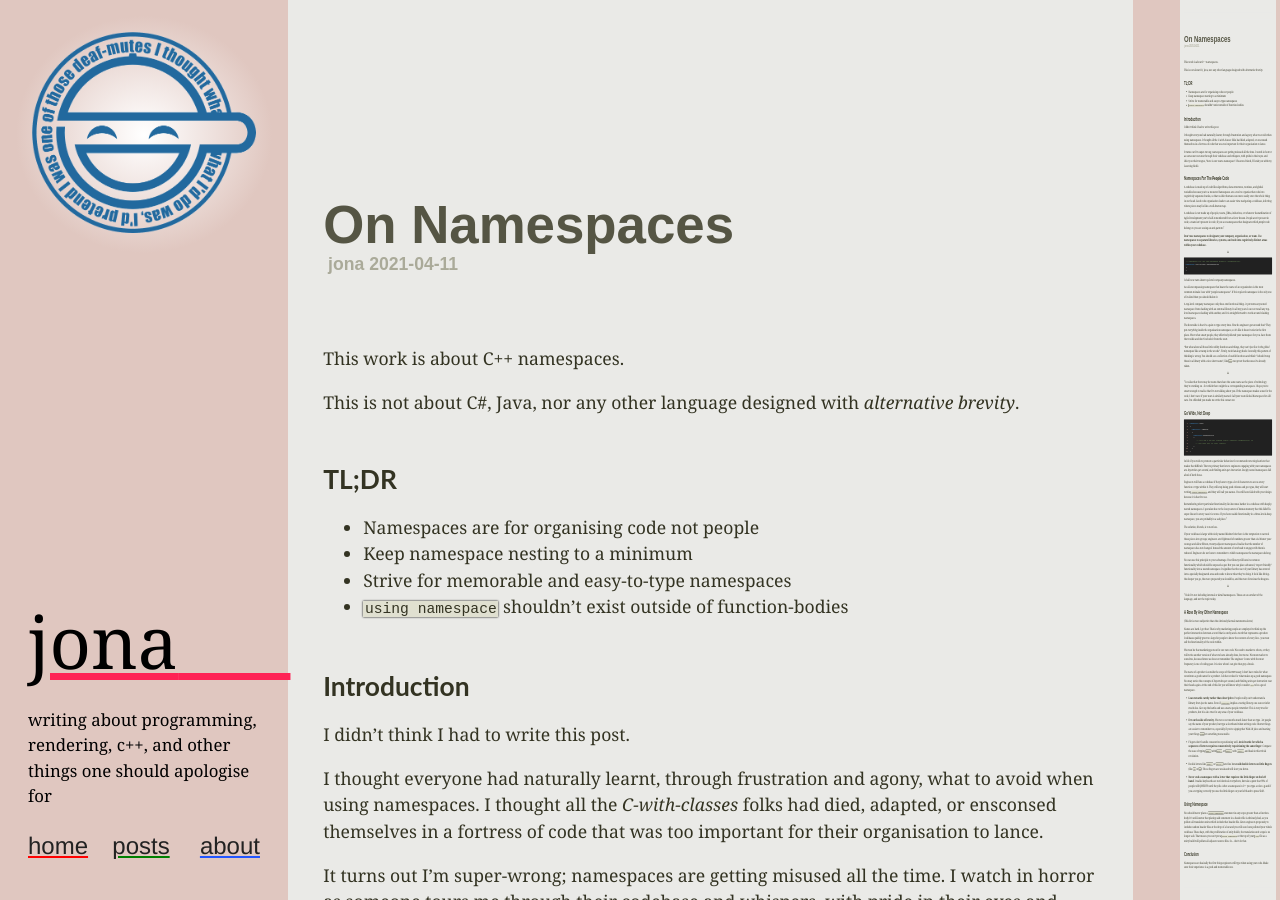
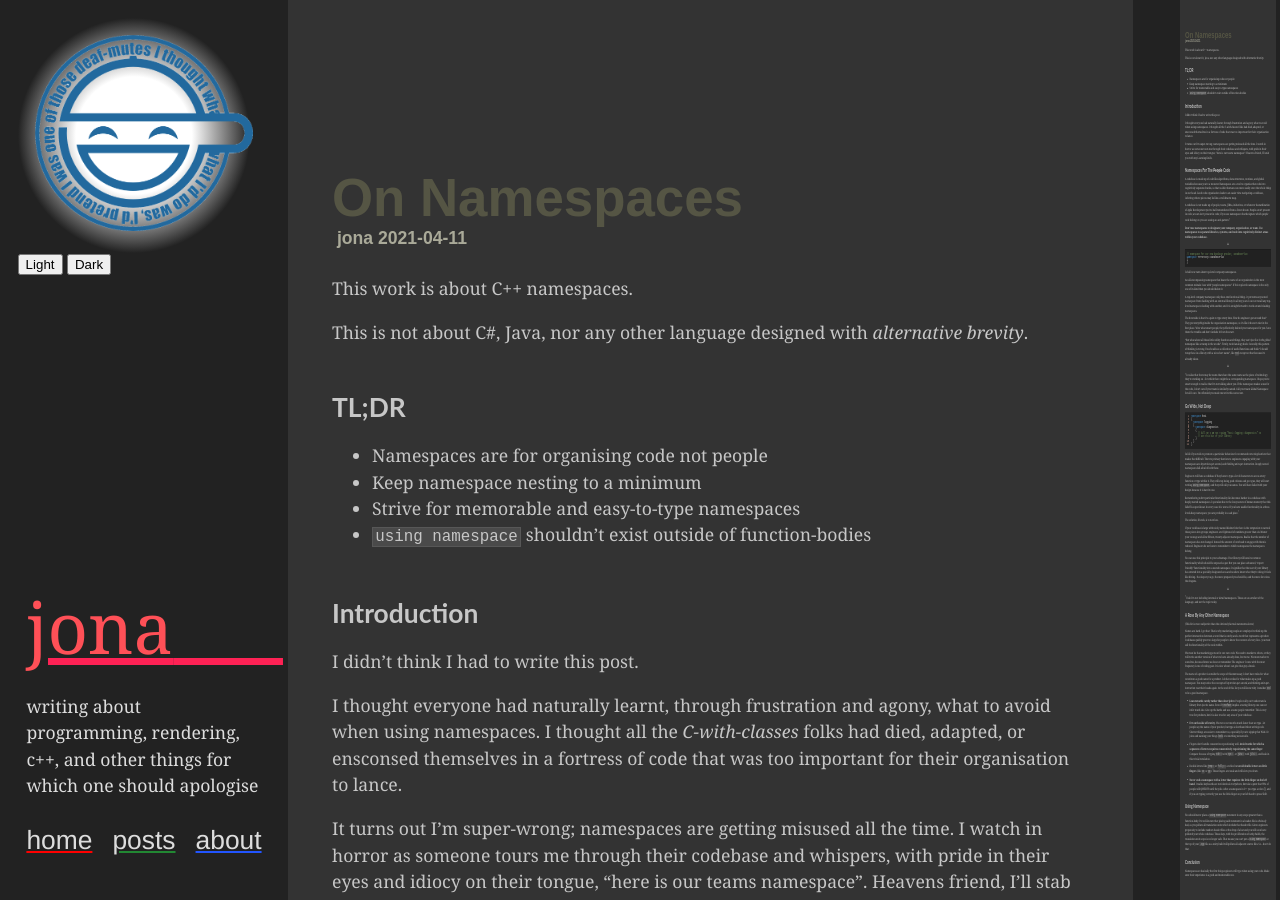
Before and after one commit to omnigoat/omnigoat.github.io, a Jekyll site: the page built from _posts/2021-04-11-on-namespaces.md, in a window 1280 px wide and 900 px high. Built offline with Jekyll 4.4.1, drawn with Linux system fonts in a browser that asks for light colours.

Commit message:
theme-switching is online

```diff
--- a/_layouts/default.html
+++ b/_layouts/default.html
@@ -1,40 +1,46 @@
 <!doctype html>
-<html class="light">
+<html class="dark">
 	<head>
 		<meta charset="utf-8">
 		<title>{{ page.title }}</title>
 		<link rel="stylesheet" href="/assets/css/styles.css" />
 		<link rel="stylesheet" href="/assets/css/syntax.css" />
 	</head>
-	<body class="light">
-		<div class="all-content2">
-			<div class="all-content">
+	<body>
+		<div class="all-content">
+			<div class="left-content">
 				<section class="sidebar hide-if-small">
-					<div class="sidebar-avatar">
-						<a class="avatar" href="/"><img src="/assets/img/avatari.png" /></a>
+					<div class="sidebar-top-content">
+						<div class="sidebar-avatar">
+							<a class="avatar" href="/"><img src="/assets/img/avatari.png" /></a>
+						</div>
+						<button id="myButton" onclick="change_theme('light')">Light</button>
+						<button id="myButton" onclick="change_theme('dark')">Dark</button>
 					</div>
-					<div class="sidebar-blurb hide-if-small">
+
+					<div class="sidebar-blurb">
 						<a class="author title" href="/" >{{site.author.name}}</a>
 						<p class="description">
-							writing about programming, rendering, c++, and other things one should apologise for
+							writing about programming, rendering, c++, and other things for which one should apologise
 						</p>
 						<p class="navigation">
 							<a class="nav_home" href="/" >home</a>
 							<a class="nav_posts" href="/posts" >posts</a>
 							<a class="nav_about" href="/about">about</a>
 						</p>
+					</div>
+
 				</section>
-				<section class="content">
-					<section class="posts">
+				<section class="contents">
+					<section class="inner-contents">
 						{{ content }}
 					</section>
 				</section>
-
 			</div>
-			<section class="minimap hide-if-small">
+			<section class="minimap hide-if-medium">
 				<div class="sizer"></div>
 				<div class="contents">
-					<section class="posts">
+					<section class="inner-contents">
 						{{ content }}
 					</section>
 				</div>
@@ -45,4 +51,14 @@
 	</body>
 
 	<script src="/assets/js/minimap.js"></script>
+	<script>
+
+	function change_theme(theme_name)
+	{
+		var html = document.documentElement;
+		html.className = '';
+		html.classList.add(theme_name);
+	}
+
+	</script>
 </html>
--- a/_posts/2021-04-11-on-namespaces.md
+++ b/_posts/2021-04-11-on-namespaces.md
@@ -96,7 +96,7 @@ I'm offended you made me write this caveat out.
  4    {
  5      namespace diagnostics
  6      {
- 7         // kill me I am not typing "hani::logging::diagnostics" to
+ 7        // kill me I am not typing "hani::logging::diagnostics" to
  8        // use this bit of your library
  9      }
 10    }
--- a/_sass/main.scss
+++ b/_sass/main.scss
@@ -10,38 +10,80 @@ body
 {
 	margin: 0;
 	padding: 0;
-	//overflow: hidden !important;
-	scrollbar-width: none;
-
+	font-size: 1.1rem;
+	tab-size: 4;
 }
 
-// all-content
-.all-content2
+// contains left-content and minimap
+.all-content
 {
 	display: flex;
 	justify-content: center;
-	//overflow: none;
-	//> * { flex:  1; }
 }
 
-.all-content
+// contains sidebar & content
+.left-content
 {
 	display: flex;
 	justify-content: start;
-	//margin: 0 auto;
-	//margin-left: -22rem;
 	max-width: 80rem;
 	overflow: visible;
 	transform: translateX(-9rem);
-	//padding-right: 10rem;
-	//flex: rem;
-	//> * { flex:  1; }
 }
 
-//
-// minimap
-// -------------
-//
+
+///
+/// sidebar
+/// ---------
+///
+.sidebar
+{
+	position: sticky;
+	width: 18rem;
+	max-width: 18em;
+	height: 100vh;
+	top: 0;
+	display: flex;
+	flex-flow: column;
+	padding: 1em;
+	justify-content: space-between;
+}
+
+// avatar
+.sidebar-avatar
+{
+	display: flex;
+	justify-content: space-around;
+	flex-flow: column;
+}
+
+.sidebar-avatar img
+{
+	padding: 1em;
+	width: 100%;
+	background-color: transparent;
+}
+
+
+
+///
+/// contents
+/// ----------
+///
+.contents
+{
+	max-width: 48em;
+	margin: 0;
+	padding: 0;
+}
+
+
+
+
+///
+/// minimap
+/// -------------
+///
 .minimap
 {
 	width: 6rem;
@@ -50,13 +92,6 @@ body
 	height: 100%;
 	margin-left: 2.25rem;
 	transform: translateX(-9rem);
-	//right: 0.25rem;
-	//left: 50%;
-
-
-	//z-index: 999;
-
-	//transform: translateX(30rem);
 }
 
 .minimap .contents
@@ -75,11 +110,6 @@ body
 	filter: blur(0.25em);
 }
 
-.minimap .contents .post
-{
-	//padding: 2rem;
-}
-
 .minimap .controller
 {
 	position: absolute;
@@ -93,72 +123,6 @@ body
 	//backdrop-filter: invert(1);
 }
 
-// .minimap:hover .controller
-// {
-//	 opacity: 0.2;
-//
-// }
-
-// .minimap:hover .controller:hover
-// {
-//	 opacity: 0.3;
-//	 transition: opacity 0.05s ease-in-out;
-// }
-
-//
-// sidebar
-// ---------
-//
-.sidebar
-{
-	position: sticky;
-
-	width: 18rem;
-	bottom: 0;
-	display: flex;
-	flex-flow: column;
-	padding: 1em;
-	justify-content: space-between;
-}
-
-// avatar
-.sidebar-avatar
-{
-	display: flex;
-	justify-content: space-around;
-}
-
-.sidebar-avatar img
-{
-	padding: 1em;
-	width: 100%;
-	background-color: transparent;
-}
-
-//
-// content
-//
-.content
-{
-	//margin-left: 16rem;
-	//padding-left: 2rem;
-	//max-width: 28em;
-	margin: 0;
-	padding: 0;
-	//overflow: wrap;
-}
-
-.sidebar
-{
-	position: sticky;
-	top: 0px;
-
-	max-width: 18em;
-	height: 100vh;
-
-	font-size: 1rem !important;
-}
-
 .banner
 {
 	min-height: 300px;
@@ -166,100 +130,44 @@ body
 	margin-bottom: 0.33lh;
 }
 
-.posts
+
+// NOTE: by design this applies to both the main
+// contents and the minimap contents
+.inner-contents
 {
-	padding: 2em;
-	padding-top: 4em;
+	padding: 2.5em;
 	max-width: 48em;
 }
 
 
 
-body
-{
-	font-size: 1.1em;
-	//line-height: 1.33em;
-	tab-size: 4;
-}
-
 h2
 {
-	margin-top: 1.9em;
-}
-
-code:not(.highlight code)
-{
-	background-color: #e0e0d0;
-	margin-left: 0.0ch;
-	margin-right: 0.0ch;
-	padding-left: 0.2ch;
-	padding-right: 0.2ch;
-	font-size: 1.025em;
+	margin-top: 1.85em;
 }
 
 
-///////
+
 ///
-///
-///  DYNAMIC SIZING
-///
+/// Responsive Sizing
+/// --------------------
 ///
 
-
-// @media (min-width: 32rem)
-// {
-//	 .sidebar .avatar:after
-//	 {
-//		 content: "32rem";
-//		 text-align: right;
-//		 display: block;
-//		 width: 100%;
-//	 }
-
-//	 .sidebar
-//	 {
-//		 font-size: 0.7rem !important;
-//	 }
-// }
-
-// @media (min-width: 70rem)
-// {
-//	 .sidebar .avatar:after
-//	 {
-//		 content: "70rem";
-//		 text-align: right;
-//		 display: block;
-//		 width: 100%;
-//	 }
-
-//	 .all-content
-//	 {
-//		 justify-content: center;
-//	 }
-// }
-
-
+// xl: 80rem to 96rem
 @media (width < 96rem)
 {
-	.all-content2
+	.all-content
 	{
 		justify-content: left;
 	}
 
-	.all-content
+	.left-content
 	{
 		transform: none;
 		margin-left: 0;
 		//min-left: 18rem;
 	}
 
-	//.sidebar
-	//{
-	//	position: fixed;
-	//	left: 0;
-	//	top: 0;
-	//	height: 100%;
-	//}
 	.minimap
 	{
 		position: fixed;
@@ -269,7 +177,7 @@ code:not(.highlight code)
 	}
 }
 
-// large to XL
+// large: 72rem to 80rem
 @media (width < 80rem)
 {
 	.sidebar
@@ -284,95 +192,36 @@ code:not(.highlight code)
 		width: 100%;
 	}
 
-	.posts
-	{
-		//max-width: 100%;
-	}
-
-	.all-content
+	.left-content
 	{
 		justify-content: center;
 		max-width: auto;
 	}
 
+	.minimap
+	{
+		right: 0rem;
+	}
+}
+
+// medium: 64rem to 72rem (we have fudged it a little)
+@media (width < 72rem)
+{
 	.hide-if-medium
 	{
 		display: none !important;
 	}
-
 }
 
-// medium to large
-@media (width < 72rem)
+// small-medium: 56rem to 64rem
+@media (width < 64rem)
+{}
+
+// small: 48rem to 56rem
+@media (width < 56rem)
 {
-	.all-content2
-	{
-		justify-content: center;
-	}
-
-	.posts
-	{
-		margin-left: 0;
-	}
-
-	.content
-	{
-		margin-left: 0 !important;
-		padding-left: 0 !important;
-	}
-
 	.hide-if-small
 	{
 		display: none !important;
 	}
 }
-
-// @media (min-width: 104rem)
-// {
-//	.sidebar .avatar:after
-//	 {
-//		 content: "96rem";
-//		 text-align: right;
-//		 display: block;
-//		 width: 100%;
-//	 }
-
-//	 .sidebar
-//	 {
-//		 position: sticky;
-//		 top: 0px;
-//		 margin: 0;
-//		 padding: 0;
-
-//		 max-width: 18em;
-//		 height: 100vh;
-
-//		 font-size: 1rem !important;
-//	 }
-
-//	 .content
-//	 {
-//		 //margin: 0 0 !important;
-//		 margin-left: auto !important;
-//		 //min-width: 48rem;
-//		 //max-width: 64rem;
-//	 }
-
-//	 .all-content
-//	 {
-//		 display: flex;
-//		 justify-content: center;
-//		 margin: 0 auto;
-//		 transform: translateX(-9em);
-//		 max-width: 64rem;
-//		 //> * { flex:  1; }
-//	 }
-// }
-
-// @media screen and (max-width: 48rem)
-// {
-//	 .hide-if-small
-//	 {
-//		 display: none !important;
-//	 }
-// }
--- a/_sass/themes/dark.scss
+++ b/_sass/themes/dark.scss
@@ -1,10 +1,197 @@
+
+
+$void: #222;
+$background: #333;
+
+$link-background: #f7f7f0;
+$color-link: #662;
+$color-highlight: #ba0;
+
+// title-styling
+$title-color: #554;
+$title-hover-color: #fa6;
+
+
 
 .post-title
 {
-    font-family: Webdings;
+	font-family: Webdings;
 }
 
-a
+body
 {
-    color: yellow;
+	background-color: #222;
 }
+
+.inner-contents
+{
+	background-color: #333;
+	color: #c7c7c7;
+}
+
+.post
+{
+	font-family: Georgia;
+	padding-top: 2.5em;
+	padding-bottom: 2em;
+	margin-bottom: 2em;
+	line-height: 1.5em;
+
+	h2
+	{
+		font-family: "bingbong", Lato, "Microsoft Yahei", sans-serif;
+	}
+}
+
+
+.post-header
+{
+	padding-top: 3vh;
+	font-family: Arial;
+}
+
+.post-title
+{
+	font-size: 3em;
+	color: $title-color;
+	margin-bottom: 0;
+	font-family: Arial;
+}
+
+.post-author
+{
+	margin-top: 0.5lh;
+	padding-left: 0.5ch;
+	color: #aa9;
+}
+
+
+
+// sidebar
+.sidebar-avatar
+{
+	background-image: radial-gradient(closest-side at 46% 50%, white, white, $void);
+}
+
+.sidebar-blurb
+{
+	margin: 0 0.5em;
+	color: #ddd;
+}
+
+.sidebar-blurb p
+{
+	display: flex;
+	justify-content: space-between;
+	font-size: 1.5em;
+}
+
+
+.sidebar-blurb a.title
+{
+	font-family: "ff-tisa-web-pro", "IBM Plex Serif", Georgia, "Times New Roman", serif;
+	font-size: 4em;
+	text-align: left;
+	color: #ff5057;
+	text-decoration-color: #f25;
+	margin-right: 0.25em;
+
+	&:after
+	{
+		content: "\00a0\00a0\00a0\00a0\00a0\00a0";
+	}
+
+	&:hover
+	{
+		color: #f66;
+		text-decoration-color: #f46;
+		text-shadow: 0 0 0.25em #d33;
+	}
+}
+
+.sidebar-blurb .description
+{
+	font-family: georgia;
+	font-size: 1em;
+	line-height: 1.5em;
+}
+
+.sidebar-blurb .navigation a
+{
+	font-family: Helvetica, Arial, "sans-serif";
+	color: #ddd;
+
+	&:hover
+	{
+		color: #aaa;
+	}
+
+	&.nav_home
+	{
+		text-decoration-color: red;
+		&:hover
+		{
+			text-decoration-color: #d33;
+			text-shadow: 0 0 1em #d33;
+		}
+	}
+
+	&.nav_posts
+	{
+		text-decoration-color: #283;
+		&:hover
+		{
+			text-decoration-color: #393;
+			text-shadow: 0 0 1em #393;
+		}
+	}
+
+	&.nav_about
+	{
+		text-decoration-color: #25f;
+		&:hover
+		{
+			text-decoration-color: #3af;
+			text-shadow: 0 0 1em #3af;
+		}
+	}
+}
+
+
+// paragraph code
+code:not(.highlight code)
+{
+	background-color: #4a4a4a;
+	border: 1px solid #575757;
+	margin-left: 0.0ch;
+	margin-right: 0.0ch;
+	padding-left: 0.25ch;
+	padding-right: 0.25ch;
+	font-size: 0.9em;
+}
+
+
+
+// CODE
+.highlight
+{
+	line-height: 1rem;
+	padding: 0.1ch 0.5em;
+	font-size: 1rem;
+}
+
+div.highlighter-rouge
+{
+	box-shadow: 0 0 2px rgba(0, 0, 0, 1);
+}
+
+:not(.highlight) > .blammo
+{
+	//background-color: #dfdfd0;
+	color: #000;
+	margin-left: 0.0ch;
+	margin-right: 0.0ch;
+	padding-left: 0.2ch;
+	padding-right: 0.2ch;
+	font-size: 1em;
+}
--- a/_sass/themes/light.scss
+++ b/_sass/themes/light.scss
@@ -60,13 +60,14 @@ body
 .sidebar-blurb
 {
 	margin: 0 0.5em;
-    font-size: 1.5em;
+	//font-size: 1.5em;
 }
 
 .sidebar-blurb p
 {
 	display: flex;
 	justify-content: space-between;
+	font-size: 1.5em;
 }
 
 .sidebar-blurb a
@@ -79,7 +80,7 @@ body
 .sidebar-blurb a.title
 {
 	font-family: "ff-tisa-web-pro", "IBM Plex Serif", Georgia, "Times New Roman", serif;
-    font-size: 3em;
+	font-size: 4em;
 	text-align: left;
 	color: black;
 	text-decoration-color: #f25;
@@ -94,7 +95,7 @@ body
 .sidebar-blurb .description
 {
 	font-family: georgia;
-    font-size: 0.7em;
+	font-size: 1em;
 	line-height: 1.5em;
 }
 
@@ -194,10 +195,11 @@ a.paginated-post-title:hover
 // ------
 //
 //
-.posts
+.inner-contents
 {
 	background-color: $background;
 }
+
 .post
 {
 	font-family: Georgia;
@@ -253,14 +255,31 @@ a.paginated-post-title:hover
 	font-family: Roboto Mono;
 }
 
+
+
+// paragraph code
+code:not(.highlight code)
+{
+	background-color: #e0e0d7;
+	border: 1px solid #c7c7c0;
+	margin-left: 0.0ch;
+	margin-right: 0.0ch;
+	padding-left: 0.25ch;
+	padding-right: 0.25ch;
+	font-size: 0.9em;
+}
+
+
+
 // CODE
 .highlight
 {
 	line-height: 1rem;
 	padding: 0.1ch 0.5em;
+	font-size: 1rem;
 }
 
-.highlighter-rouge
+div.highlighter-rouge
 {
 	box-shadow: 0 0 2px rgba(0, 0, 0, 1);
 }
@@ -273,7 +292,7 @@ a.paginated-post-title:hover
 	margin-right: 0.0ch;
 	padding-left: 0.2ch;
 	padding-right: 0.2ch;
-    font-size: 1.025em;
+	font-size: 1em;
 }
 
 
--- a/assets/js/minimap.js
+++ b/assets/js/minimap.js
@@ -4,7 +4,7 @@ document.addEventListener("DOMContentLoaded", () =>
 	var sizer = document.querySelector(".minimap .sizer");
 	var controller = document.querySelector(".minimap .controller");
 	var contents = document.querySelector(".minimap .contents");
-	var scroll_target = document.querySelector("section.content section.posts");
+	var scroll_target = document.querySelector("section.contents section.inner-contents");
 
 
 	// width ratio from scroll-target -> minimap
@@ -213,3 +213,11 @@ document.addEventListener("DOMContentLoaded", () =>
 
 	resize_minimap();
 });
+
+
+function try_dark()
+{
+	var html = document.documentElement;
+	html.classList.remove("light");
+	html.classList.add("dark");
+}
```
Lines whose indentation alone changed are shown as unchanged.
